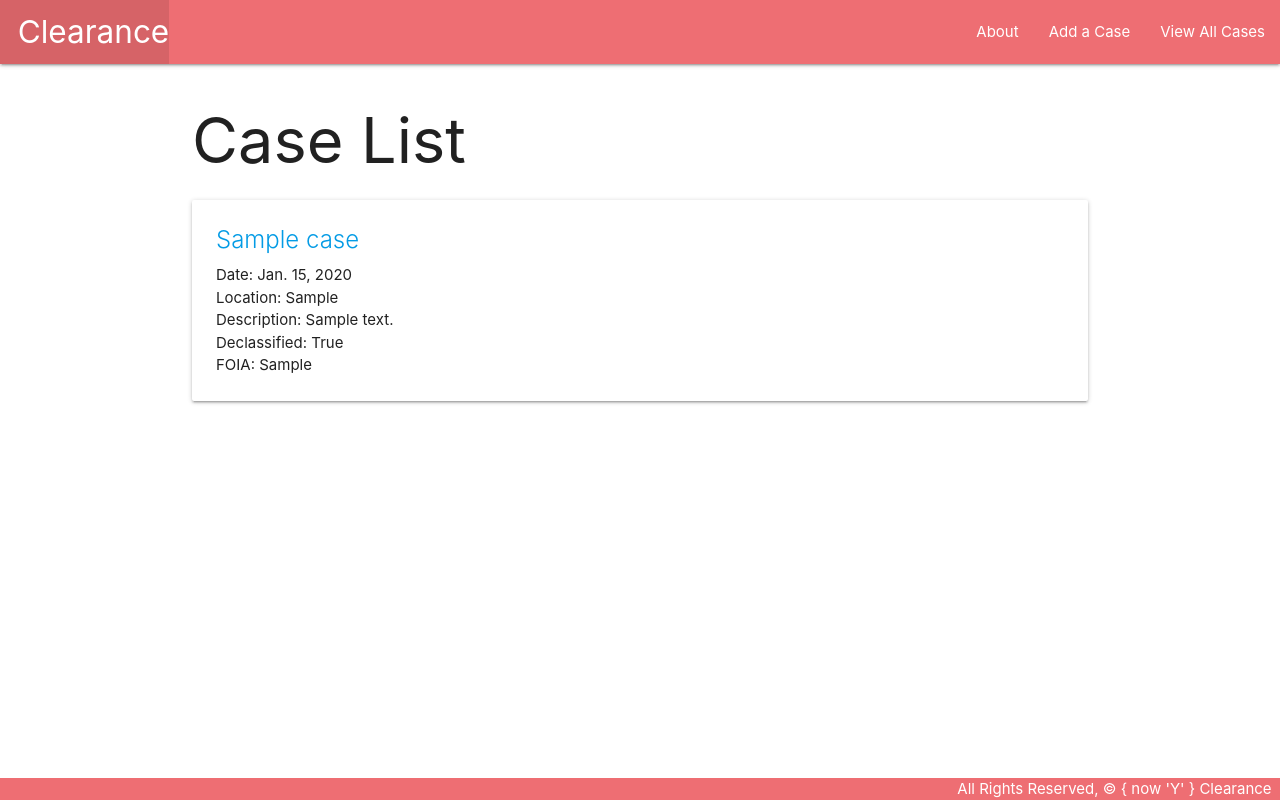
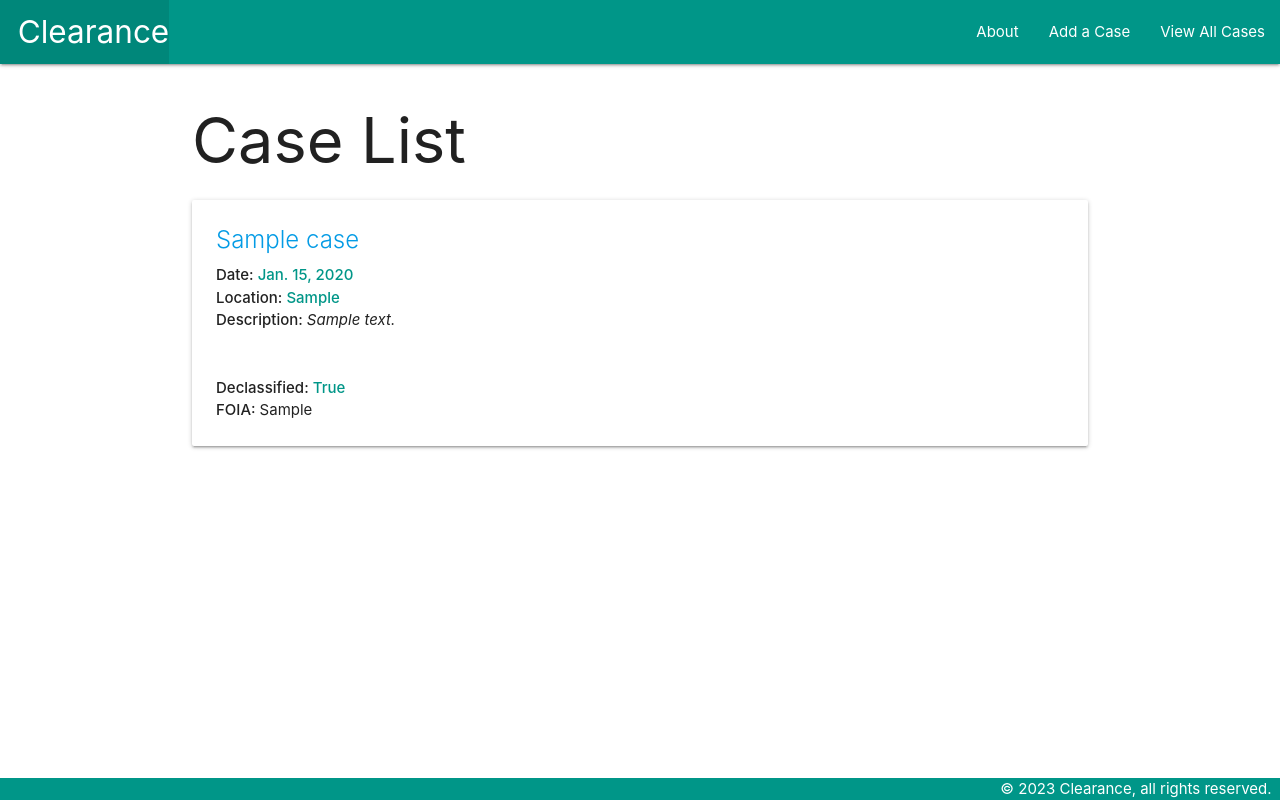
Before and after one commit to cherch173/clearance, a Django app: page /cases/ in a window 1280 px wide. Run offline with Django 4.2, Linux system fonts and the light colour scheme; tables that the repository leaves empty hold one stand-in row (values such as "Sample post").

Commit message:
index page styling and formatting for UI clarity

```diff
--- a/clearance/main_app/models.py
+++ b/clearance/main_app/models.py
@@ -7,7 +7,7 @@ class Case(models.Model):
     name = models.CharField(max_length=150)
     date= models.DateField()
     location = models.CharField(max_length=150)
-    description = models.TextField(max_length=300)
+    description = models.TextField(max_length=500)
     declassified = models.BooleanField(default=True)
     foia = models.CharField(max_length=300)
 
--- a/clearance/main_app/templates/base.html
+++ b/clearance/main_app/templates/base.html
@@ -25,7 +25,7 @@
   </head>
   <body>
     <header class="navbar-fixed">
-      <nav>
+      <nav class="teal">
         <div class="nav-wrapper">
           <ul>
             <li>
@@ -47,8 +47,8 @@
         {% block content %}
         {% endblock %}
     </main>
-    <footer class="page-footer">
-      <div class="right">All Rights Reserved, &copy; { now 'Y' } Clearance  &nbsp;</div>
+    <footer class="teal page-footer">
+      <div class="right">&copy; {% now 'Y' %} Clearance, all rights reserved.  &nbsp;</div>
     </footer>
   </body>
 </html>
--- a/clearance/main_app/templates/cases/index.html
+++ b/clearance/main_app/templates/cases/index.html
@@ -8,11 +8,46 @@
   <div class="card-content">
     <span class="card-title">{{ case.name }}</span>
   </a>
-    <p>Date: {{ case.date }}</p>
-    <p>Location: {{ case.location }}</p>
-    <p>Description: {{ case.description }}</p>
-    <p>Declassified: {{ case.declassified }}</p>
-    <p>FOIA: {{ case.foia }}</p>
+    <p>
+      <strong>
+        Date:
+      </strong>
+    <strong class="teal-text">
+      {{ case.date }}
+    </strong>
+    </p>
+
+    <p>
+      <strong>
+        Location:
+      </strong>
+      <strong class="teal-text">
+        {{ case.location }}
+      </strong>
+    </p>
+    <p>
+      <strong>
+        Description:
+      </strong>
+      <i>
+        {{ case.description }}
+      </i>
+    </p>
+    <br><br>
+    <p>
+      <strong>
+        Declassified:
+      </strong>
+      <strong class="teal-text">
+        {{ case.declassified }}
+      </strong>
+    </p>
+    <p>
+      <strong>
+        FOIA:
+      </strong>
+      {{ case.foia }}
+    </p>
   </div>
 </div>
 {% endfor %} {% endblock %}
```
